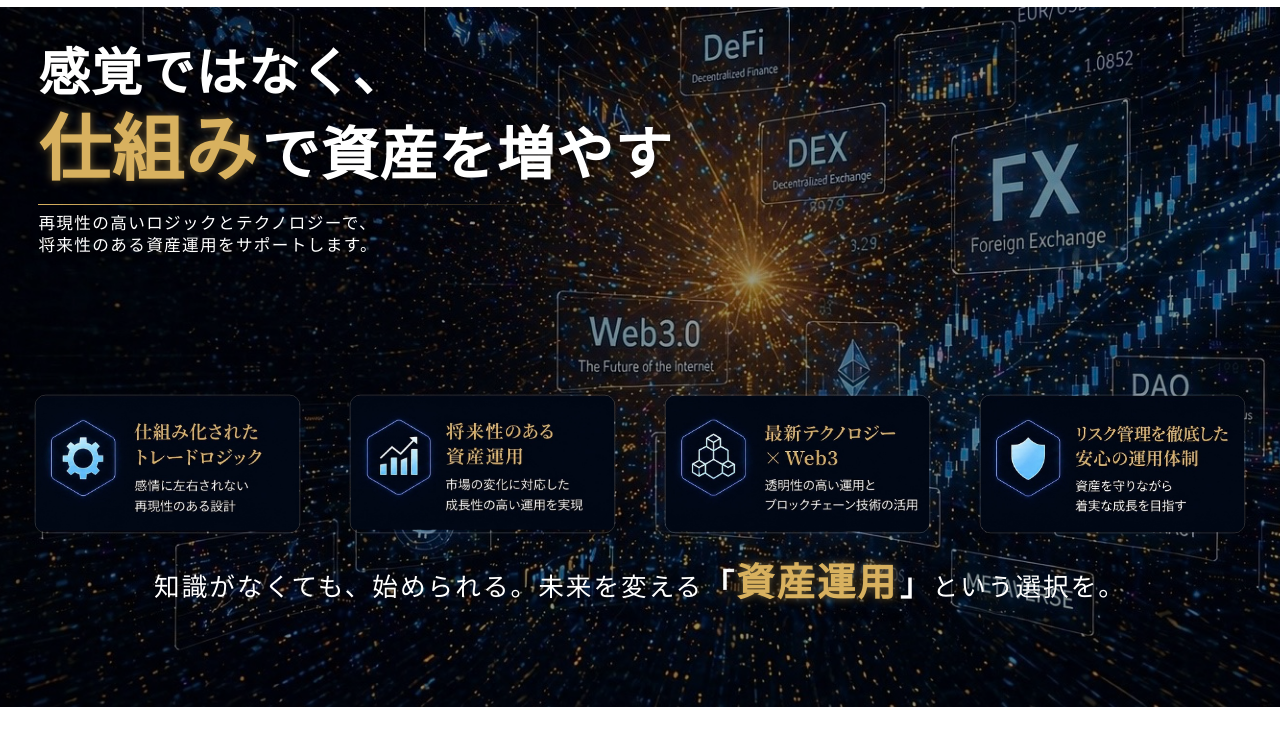
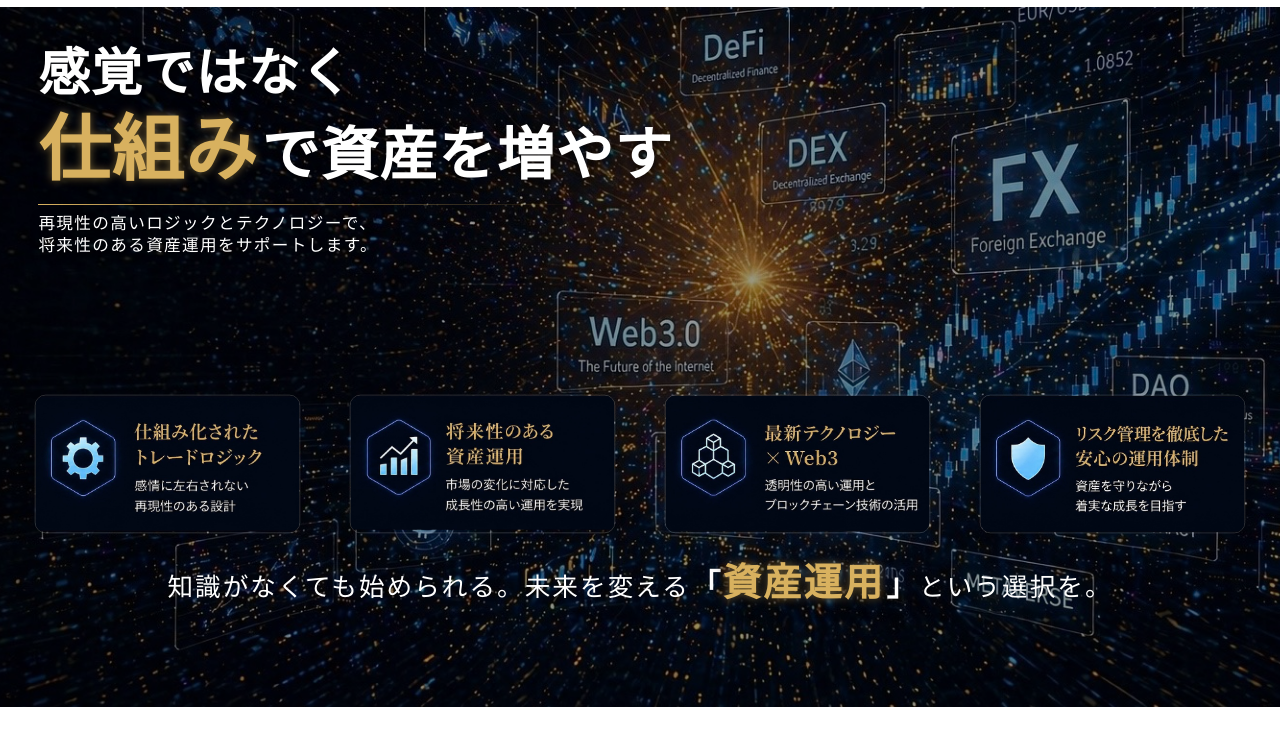
Before and after one commit to Nxstairs/my-site, a plain HTML site: page index.html in a window 1280 px wide. Shown: the part 61-800 px from the top of the page. Drawn offline with Linux system fonts and the light colour scheme.

Commit message:
update page

```diff
--- a/index.html
+++ b/index.html
@@ -47,7 +47,7 @@
 
   <div class="hero-copy">
     <h1>
-      <span class="hero-line1">感覚ではなく、</span>
+      <span class="hero-line1">感覚ではなく</span>
       <span class="hero-line2">
         <span class="gold">仕組み</span>で資産を増やす
       </span>
@@ -83,7 +83,7 @@
 </div>
 
 <p class="hero-subtext">
-  知識がなくても、始められる。未来を変える<span class="big">「<span class="gold">資産運用</span>」</span>という選択を。
+  知識がなくても始められる。未来を変える<span class="big">「<span class="gold">資産運用</span>」</span>という選択を。
 </p>
 
 </section>
```
